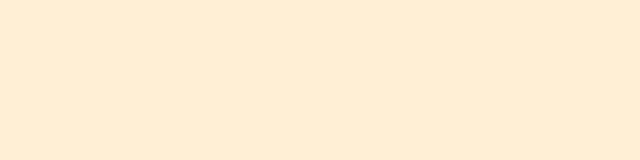
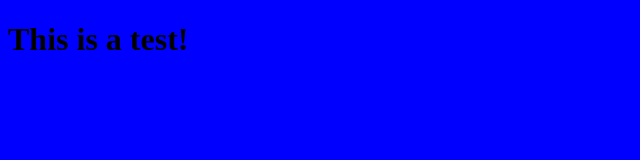
Before and after one commit to StevenHampton/npm-exercises, a website built with webpack: page public/index.html in a window 1280 px wide. Shown: the whole page, without its empty margins (0-640 px from the left). Built offline with nearby package versions, Linux system fonts and the light colour scheme.

Commit message:
fixed issue on name of file

```diff
--- a/package.json
+++ b/package.json
@@ -6,13 +6,14 @@
   "scripts": {
     "build": "webpack",
     "build:watch": "webpack --watch",
+    "build:production": "webpack -p",
     "test": "echo \"Error: no test specified\" && exit 1"
   },
   "repository": {
     "type": "git",
     "url": "git+https://github.com/StevenHampton/npm-exercises.git"
   },
-  "author": "",
+  "author": "Steven Hampton",
   "license": "ISC",
   "bugs": {
     "url": "https://github.com/StevenHampton/npm-exercises/issues"
--- a/src/index.js
+++ b/src/index.js
@@ -1,7 +1,9 @@
 const $ = require('jquery');
 
-const sayHello = () => console.log("Hello Everybody");
+const sayHello = () => console.log("Hi, everybody!");
+
 sayHello();
 
+$("body").css("background-color", "blue");
 
-$('body').css("background-color", "papayawhip");
+$("body").append("<h1>This is a test!</h1>");
```
Also changed, not shown: public/index.html (+1 -2 lines), dist/main.js, webpack.config.js (renamed from webpack-config.js).
